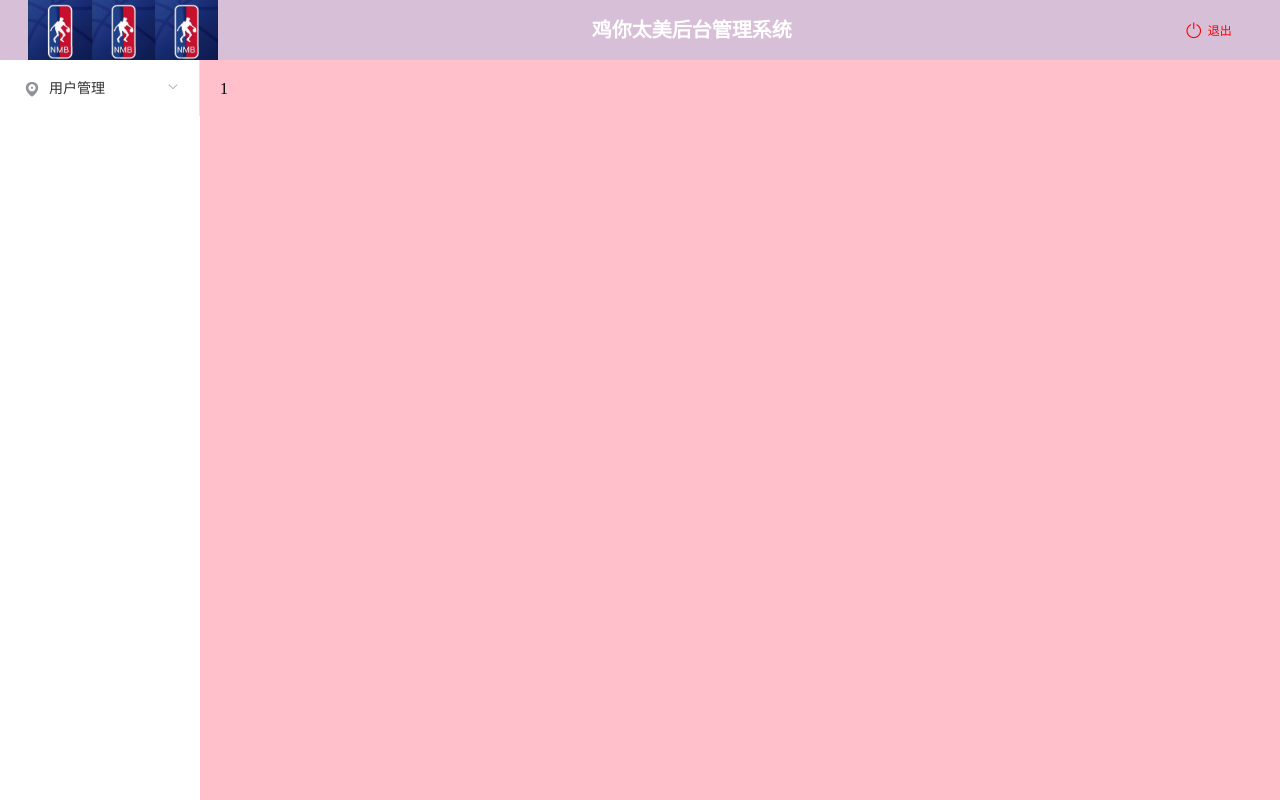
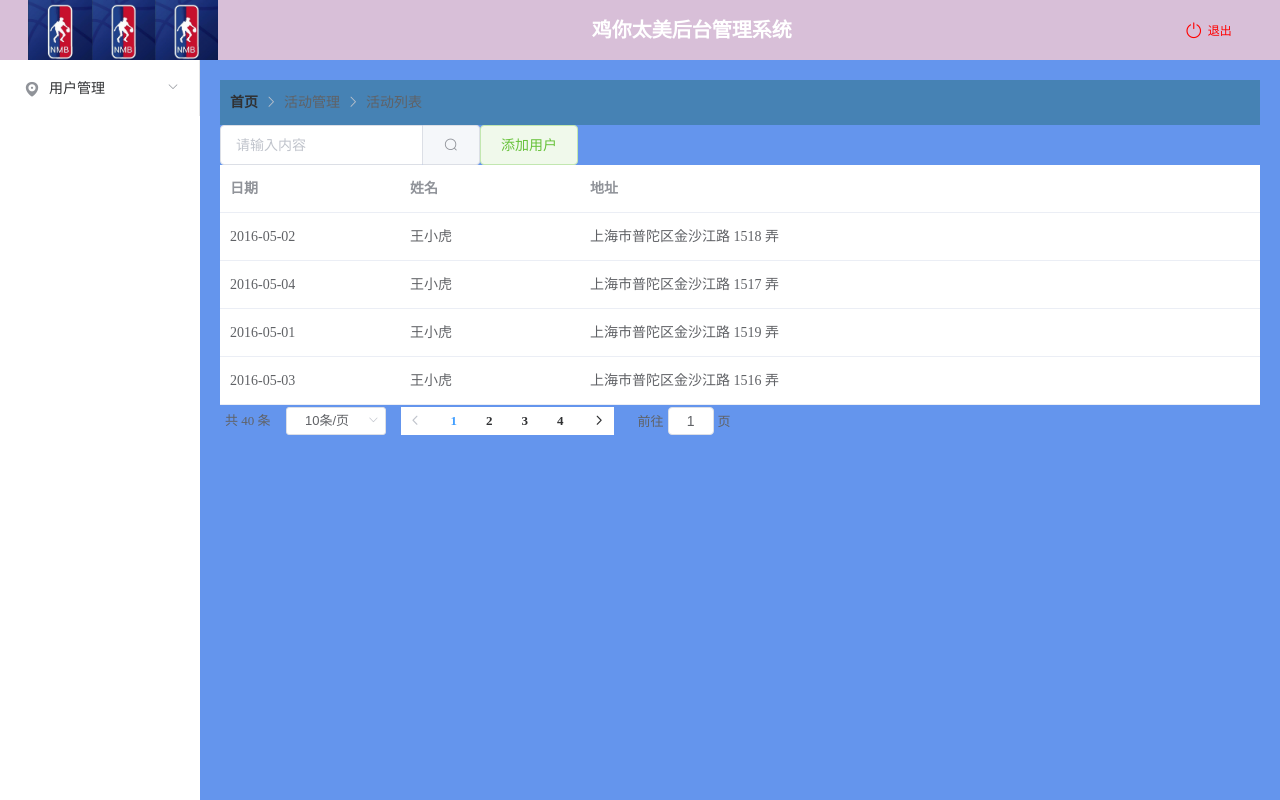
Before and after one commit to JasonLiuxxx/manager, a Vue app: page /#/users in a window 1280 px wide. Built offline with nearby package versions, Linux system fonts and the light colour scheme.

Commit message:
users页面布局完成

```diff
--- a/src/components/index.vue
+++ b/src/components/index.vue
@@ -72,7 +72,7 @@
     }
   }
   .main {
-    background-color: pink;
+    background-color: cornflowerblue;
   }
 }
 </style>
--- a/src/components/users.vue
+++ b/src/components/users.vue
@@ -1,13 +1,72 @@
 <template>
-    <div>1</div>
+  <div>
+    <el-breadcrumb class="breadcrumb" separator-class="el-icon-arrow-right">
+      <el-breadcrumb-item :to="{ path: '/' }">首页</el-breadcrumb-item>
+      <el-breadcrumb-item>活动管理</el-breadcrumb-item>
+      <el-breadcrumb-item>活动列表</el-breadcrumb-item>
+    </el-breadcrumb>
+    <el-row>
+      <el-col :span="6">
+        <el-input placeholder="请输入内容" class="input-with-select">
+          <el-button slot="append" icon="el-icon-search"></el-button>
+        </el-input>
+      </el-col>
+      <el-col :span="6">
+        <el-button type="success" plain>添加用户</el-button>
+      </el-col>
+    </el-row>
+    <el-table :data="tableData" style="width: 100%">
+      <el-table-column prop="date" label="日期" width="180"></el-table-column>
+      <el-table-column prop="name" label="姓名" width="180"></el-table-column>
+      <el-table-column prop="address" label="地址"></el-table-column>
+    </el-table>
+    <el-pagination
+      :current-page="1"
+      :page-sizes="[10, 20, 30, 40]"
+      :page-size="10"
+      layout="total, sizes, prev, pager, next, jumper"
+      :total="40"
+    ></el-pagination>
+  </div>
 </template>
 
 <script>
 export default {
-naem:'users'
-}
+  naem: "users",
+  data() {
+    return {
+      tableData: [
+        {
+          date: "2016-05-02",
+          name: "王小虎",
+          address: "上海市普陀区金沙江路 1518 弄"
+        },
+        {
+          date: "2016-05-04",
+          name: "王小虎",
+          address: "上海市普陀区金沙江路 1517 弄"
+        },
+        {
+          date: "2016-05-01",
+          name: "王小虎",
+          address: "上海市普陀区金沙江路 1519 弄"
+        },
+        {
+          date: "2016-05-03",
+          name: "王小虎",
+          address: "上海市普陀区金沙江路 1516 弄"
+        }
+      ]
+    };
+  }
+};
 </script>
 
-<style>
-
+<style lang="scss" >
+    .breadcrumb{
+        height: 45px;
+        line-height: 45px;
+        background-color: steelblue;
+        padding-left: 10px;
+    }
 </style>
```
